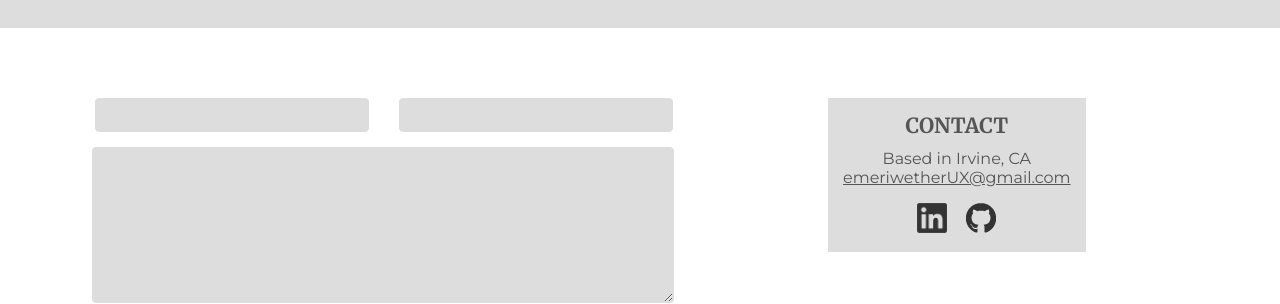
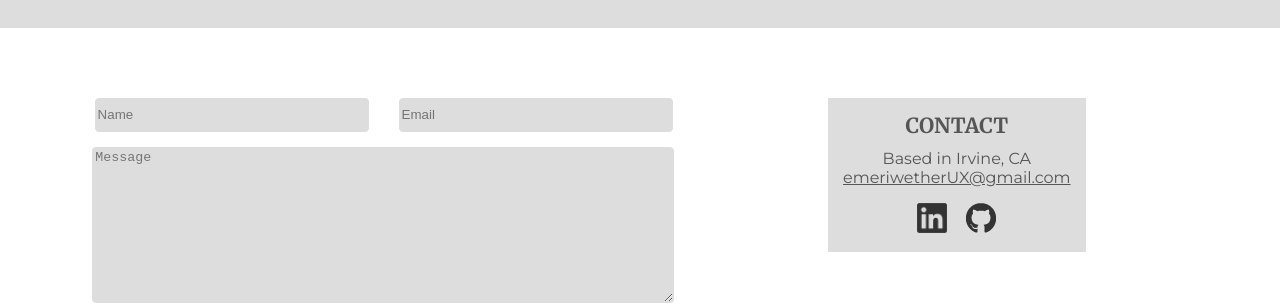
Before and after one commit to emeriwether/emeriwether.github.io, a Jekyll site: the page built from contact.html, in a window 1280 px wide. Shown: the part 236-540 px from the top of the page. Built offline with Jekyll 4.4.1, drawn with Linux system fonts in a browser that asks for light colours; nearby versions of some CDN libraries.

Commit message:
added placeholder text for form

```diff
--- a/contact.html
+++ b/contact.html
@@ -11,10 +11,10 @@ layout: default
     <div id="form">
         <form>
             <div>
-                <input type="text">
-                <input type="text">
+                <input type="text" placeholder="Name">
+                <input type="text" placeholder="Email">
             </div>
-            <textarea rows="10" cols="30"></textarea>
+            <textarea rows="10" cols="30" placeholder="Message"></textarea>
             <input type="submit">
         </form>
     </div>
```
